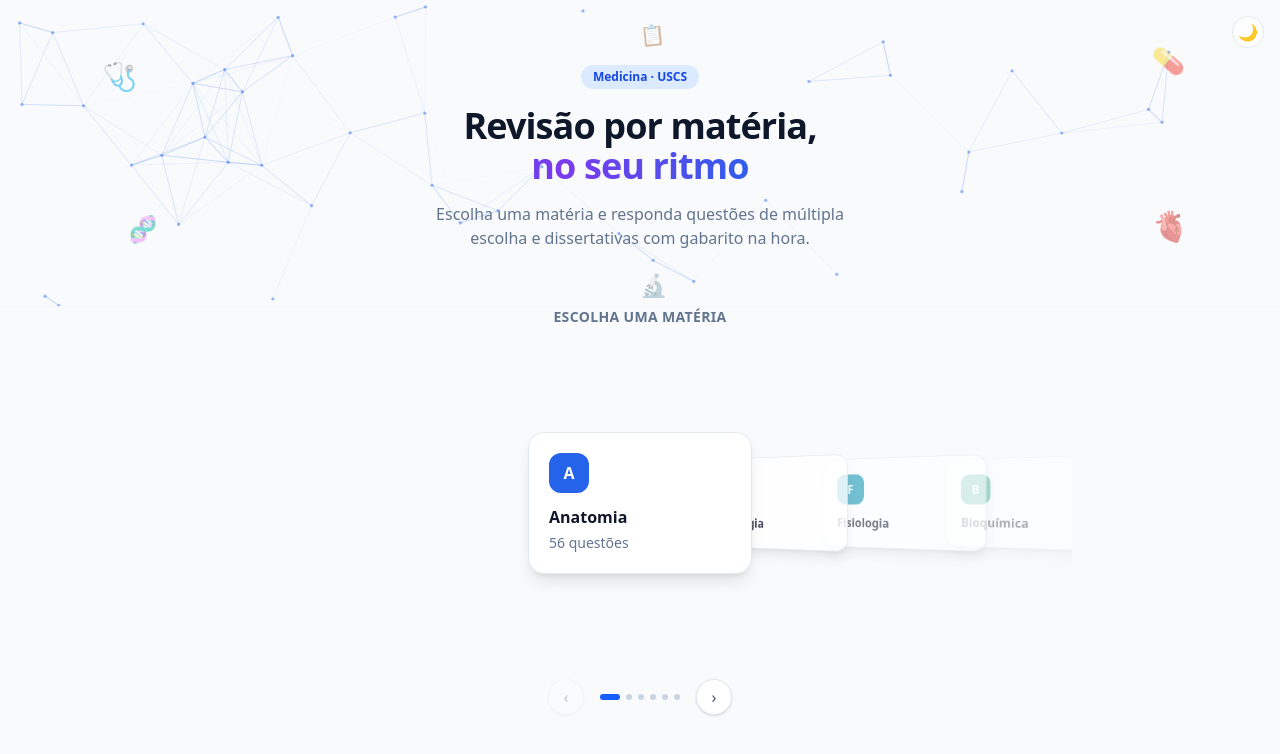
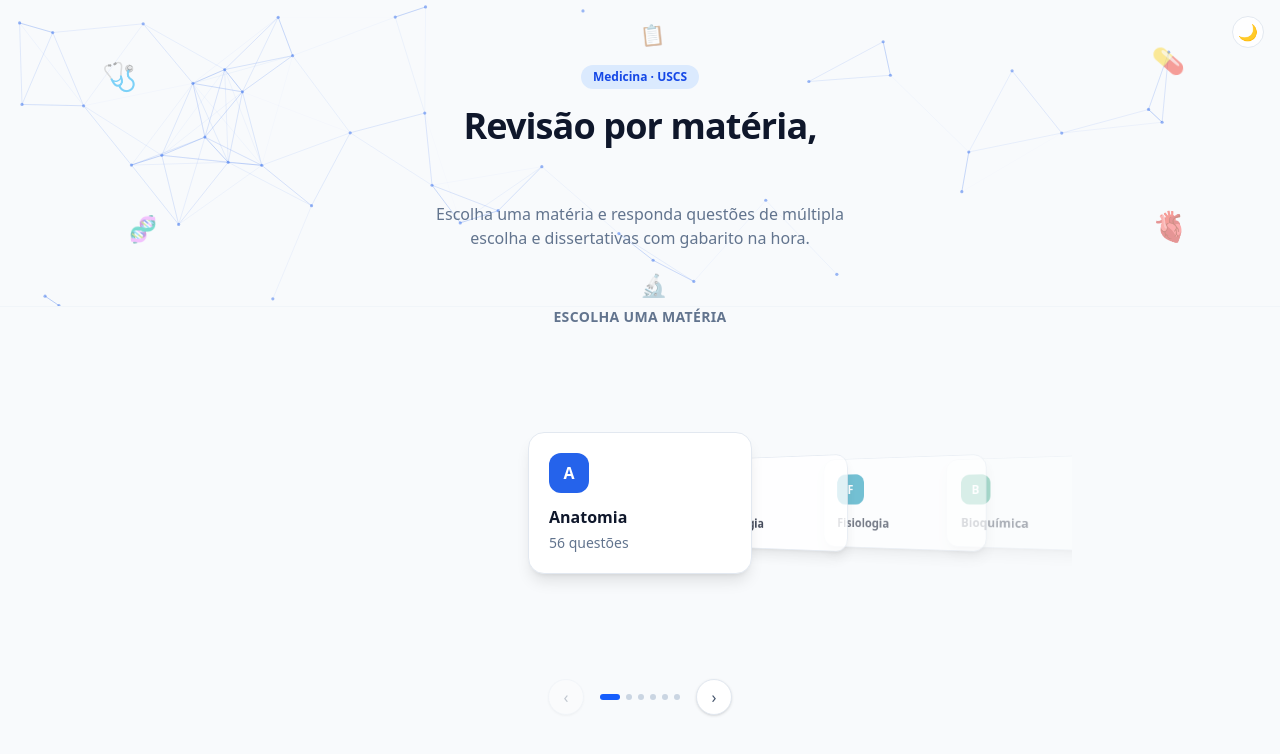
Before and after one commit to ribeirou/medi-quiz, a React (Vite) app: page / in a window 1280 px wide. Shown: the top 754 px of the page. Built offline with nearby package versions, Linux system fonts and the light colour scheme.

Commit message:
feat: GSAP SplitText hero reveal + confetti on fase completion
Adota GSAP e canvas-confetti pra ir alem de CSS/Framer Motion no design:
titulo da hero agora anima palavra por palavra (SplitText, expo.out) e
completar uma fase inteira dispara confetti. Ambos respeitam
prefers-reduced-motion.

```diff
--- a/package.json
+++ b/package.json
@@ -10,7 +10,9 @@
     "preview": "vite preview"
   },
   "dependencies": {
+    "canvas-confetti": "^1.9.4",
     "framer-motion": "^13.1.1",
+    "gsap": "^3.15.0",
     "react": "^19.2.8",
     "react-dom": "^19.2.8"
   },
--- a/src/App.jsx
+++ b/src/App.jsx
@@ -1,5 +1,9 @@
-import { useEffect, useMemo, useState } from 'react'
+import { useEffect, useLayoutEffect, useMemo, useRef, useState } from 'react'
 import { AnimatePresence, motion } from 'framer-motion'
+import { gsap } from 'gsap'
+import { SplitText } from 'gsap/SplitText'
+
+gsap.registerPlugin(SplitText)
 import { subjects, questions } from './data/questions'
 import { getSubjectStats, getXP, getStreak } from './lib/progress'
 import { getTheme, setTheme } from './lib/theme'
@@ -131,6 +135,31 @@ export default function App() {
 function Hero() {
   const xp = getXP()
   const streak = getStreak()
+  const titleRef = useRef(null)
+
+  useLayoutEffect(() => {
+    const reduced = window.matchMedia('(prefers-reduced-motion: reduce)').matches
+    if (reduced || !titleRef.current) return
+
+    const line1 = titleRef.current.querySelector('.hero-line1')
+    const line2 = titleRef.current.querySelector('.hero-line2')
+    const split = new SplitText(line1, { type: 'words' })
+
+    const tl = gsap.timeline()
+    tl.from(split.words, {
+      opacity: 0,
+      y: 20,
+      rotateX: -40,
+      duration: 0.6,
+      stagger: 0.08,
+      ease: 'expo.out',
+    }).from(line2, { opacity: 0, y: 16, duration: 0.5, ease: 'power2.out' }, '-=0.25')
+
+    return () => {
+      tl.kill()
+      split.revert()
+    }
+  }, [])
 
   return (
     <section className="relative overflow-hidden border-b border-slate-100 dark:border-slate-800">
@@ -170,20 +199,19 @@ function Hero() {
             Medicina · USCS
           </motion.span>
         </motion.div>
-        <motion.h1
-          initial={{ opacity: 0, y: 12 }}
-          animate={{ opacity: 1, y: 0 }}
-          transition={{ duration: 0.5, delay: 0.05 }}
+        <h1
+          ref={titleRef}
           className="text-3xl sm:text-4xl font-bold text-slate-900 dark:text-white tracking-tight"
         >
-          Revisão por matéria,<br className="hidden sm:block" />{' '}
+          <span className="hero-line1">Revisão por matéria,</span>
+          <br className="hidden sm:block" />{' '}
           <span
-            className="animate-gradient-text bg-clip-text text-transparent"
+            className="hero-line2 animate-gradient-text bg-clip-text text-transparent inline-block"
             style={{ backgroundImage: 'linear-gradient(90deg, #2563eb, #7c3aed, #2563eb)' }}
           >
             no seu ritmo
           </span>
-        </motion.h1>
+        </h1>
         <motion.p
           initial={{ opacity: 0, y: 12 }}
           animate={{ opacity: 1, y: 0 }}
--- a/src/components/QuizScreen.jsx
+++ b/src/components/QuizScreen.jsx
@@ -1,6 +1,7 @@
 import { useEffect, useState } from 'react'
 import { AnimatePresence, motion } from 'framer-motion'
-import { recordAnswer, getDraft, saveDraft, getXP, getStreak } from '../lib/progress'
+import confetti from 'canvas-confetti'
+import { recordAnswer, getDraft, saveDraft, getXP, getStreak, getAnsweredIds } from '../lib/progress'
 
 export default function QuizScreen({ subject, questions, onExit, backLabel = '← Matérias' }) {
   const [index, setIndex] = useState(0)
@@ -24,6 +25,21 @@ export default function QuizScreen({ subject, questions, onExit, backLabel = '
     setSelected(null)
     setRevealed(false)
     setIndex((i) => Math.max(i - 1, 0))
+  }
+
+  function handleFinish() {
+    const answeredIds = getAnsweredIds(subject.id)
+    const faseComplete = questions.every((q) => answeredIds.includes(q.id))
+    const reduced = window.matchMedia('(prefers-reduced-motion: reduce)').matches
+    if (faseComplete && !reduced) {
+      confetti({
+        particleCount: 120,
+        spread: 75,
+        origin: { y: 0.6 },
+        colors: [subject.color, '#ffffff', '#facc15'],
+      })
+    }
+    onExit()
   }
 
   function celebrate(amount) {
@@ -157,7 +173,7 @@ export default function QuizScreen({ subject, questions, onExit, backLabel = '
           Anterior
         </motion.button>
         <motion.button
-          onClick={isLast ? onExit : goNext}
+          onClick={isLast ? handleFinish : goNext}
           whileHover={{ scale: 1.04 }}
           whileTap={{ scale: 0.95 }}
           className="px-5 py-2 rounded-lg text-sm font-medium text-white transition-colors cursor-pointer"
```
Also changed, not shown: 1 other file (tests, documents, lock files or other folders).
